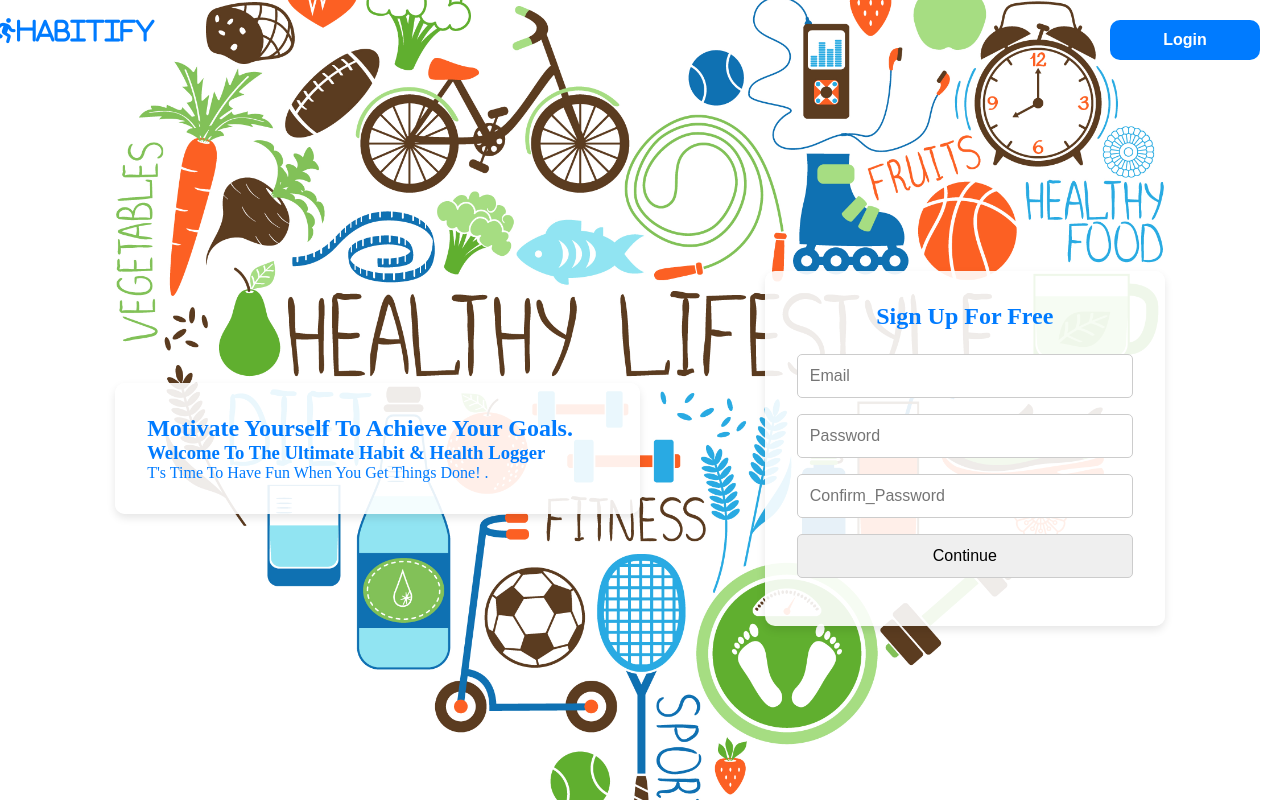
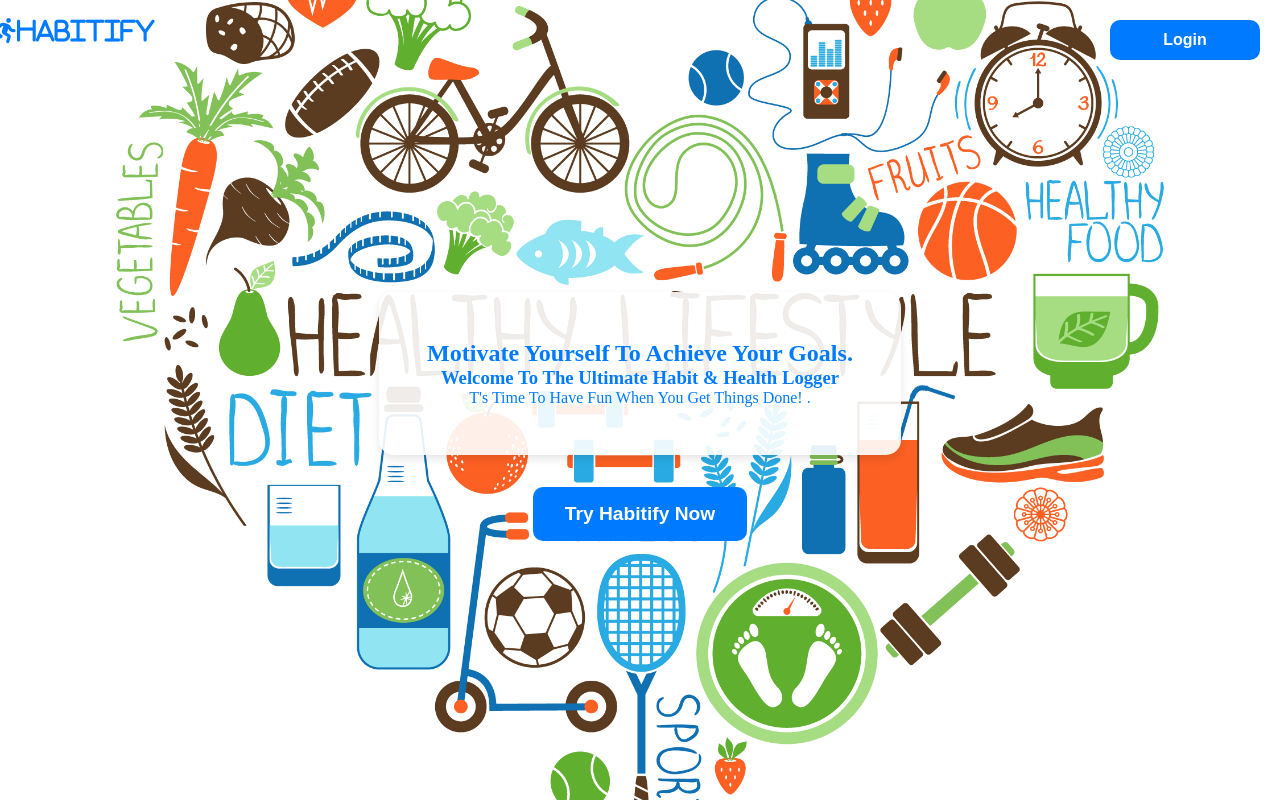
Before and after one commit to moustafak8/H-H-logger, a PHP site: page / in a window 1280 px wide. Run offline with PHP 8.4, Linux system fonts and the light colour scheme; some libraries are stand-ins or nearby versions.

Commit message:
removed sign-up form from hero-section

```diff
--- a/Client/Css/style.css
+++ b/Client/Css/style.css
@@ -36,28 +36,40 @@ section {
 }
 .home {
   display: flex;
-  flex-wrap: wrap;
-  gap: 1.5rem;
+  flex-direction: column;
+  align-items: center;
+  justify-content: center;
   min-height: 100vh;
-  align-items: center;
-  justify-content: space-between;
   background: rgba(255, 255, 255, 0.7) url("../asset/main.jpg") center center fixed;
   background-size: cover;
   background-blend-mode: darken;
   text-align: center;
   padding: 2rem 9% 2rem 9%;
-  padding-top: 8rem;
+  padding-top: 4rem;
 }
 .home .content {
-  text-align: left;
-  flex: 1;
+  text-align: center;
   color: #007BFF;
-  max-width: 50%;
   background: rgba(255, 255, 255, 0.9);
-  padding: 2rem;
+  padding: 3rem;
+  border-radius: 15px;
+  box-shadow: 0 4px 8px rgba(0, 0, 0, 0.1);
+  margin-bottom: 2rem;
+}
+.home button {
+  padding: 1rem 2rem;
+  background: #007BFF;
+  color: white;
+  border: none;
+  font-size: 1.2rem;
+  font-weight: 600;
   border-radius: 10px;
-  box-shadow: 0 4px 8px rgba(0, 0, 0, 0.1);
+  cursor: pointer;
 }
+.home button:hover {
+  background: #596aff;
+}
+/*
 .sign-up {
   flex: 1;
   max-width: 400px;
@@ -86,6 +98,7 @@ section {
   border-color: #007BFF;
   box-shadow: 0 0 5px rgba(0, 123, 255, 0.5);
 }
+  */
 .login-button {
   position: absolute;
   top: 20px;
--- a/Client/index.html
+++ b/Client/index.html
@@ -25,13 +25,7 @@
         <h3>Welcome to the Ultimate Habit & Health Logger</h3>
         <p>t's time to have fun when you get things done! .</p>
       </div>
-      <form action="" class="sign-up">
-        <h1>Sign Up For Free</h1>
-        <input type="email" placeholder="Email" />
-        <input type="password" placeholder="Password" />
-        <input type="password" placeholder="Confirm_Password" />
-        <input type="submit" value="Continue" />
-      </form>
+      <a href="login/sign-up.html"><button>Try Habitify Now</button></a>
     </section>
   </body>
 </html>
```
